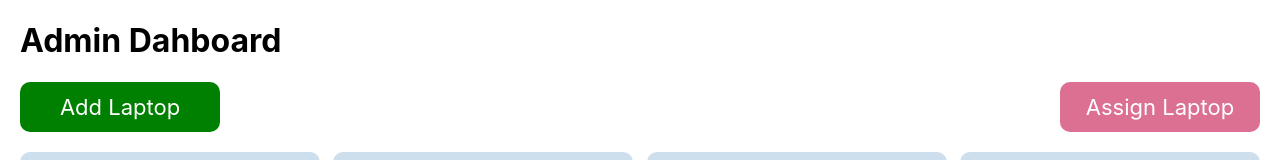
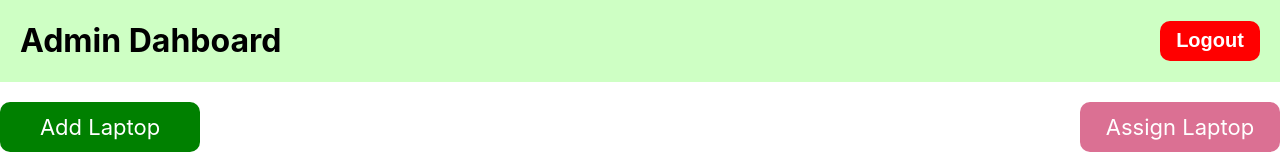
Before and after one commit to Skyer3108/rugas-new, a React (Create React App) app in the folder frontend/: page /admin-panel in a window 1280 px wide. Shown: the top 160 px of the page. Built offline with nearby package versions, Linux system fonts and the light colour scheme; no server answers; sample sign-in values are in the browser's storage.

Commit message:
new update

```diff
--- a/frontend/src/Components/AdminPanel/AdimDashboard.js
+++ b/frontend/src/Components/AdminPanel/AdimDashboard.js
@@ -37,6 +37,13 @@ const AdminDashboard = () => {
    setShowAssignLaptop(!showAssignLaptop)
     }
 
+
+    const handleLogout=()=>{
+        localStorage.removeItem('token')
+        localStorage.removeItem("role");
+        localStorage.removeItem("id");
+        window.location.reload()
+    }
 
     const showUpdate=()=>{
 
@@ -88,7 +95,12 @@ const AdminDashboard = () => {
 
             <div className='admin'>
 
-                <h1>Admin Dahboard</h1>
+
+<div className="nav">
+<h1>Admin Dahboard</h1>
+<button onClick={handleLogout}>Logout</button>
+</div>
+
 
 
 
--- a/frontend/src/Components/AdminPanel/EmpDetails/EmpDetails.js
+++ b/frontend/src/Components/AdminPanel/EmpDetails/EmpDetails.js
@@ -44,10 +44,6 @@ const EmpDetails=()=>{
                             <p>{val.email}</p>
                             <p>{val.role}</p>
                             <p>{val.status}</p>
-
-
-
-
                         </div>
                     ))
                 }
--- a/frontend/src/Components/AdminPanel/admin.css
+++ b/frontend/src/Components/AdminPanel/admin.css
@@ -1,10 +1,20 @@
-.admin{
+/* .admin{
     margin: 20px;
-}
+} */
 .laptop-card{
     display: flex;
     justify-content: space-between;
     flex-wrap: wrap;
+
+}
+.nav{
+    display: flex;
+    margin-bottom: 20px;
+}
+.nav button{
+    background-color: red;
+    cursor: pointer;
+    color: white;
 
 }
 .card{
--- a/frontend/src/Components/EmployeePanel/EmployeeDashBoard.js
+++ b/frontend/src/Components/EmployeePanel/EmployeeDashBoard.js
@@ -13,6 +13,16 @@ const [reportData,setReportData]=useState()
 const [reportShow,setReportShow]=useState(false)
 
 
+
+const handleLogout=()=>{
+    localStorage.removeItem('token')
+    localStorage.removeItem("role");
+    localStorage.removeItem("id");
+
+    alert('Logout sucessfully')
+    window.location.reload()
+
+}
 const handleShow=()=>{
     setReportShow(!reportShow)
 }
@@ -59,7 +69,7 @@ console.log('REPORT',val)
                 <button className='btn-1'>Report</button>
 
 
-                <button className='btn-2'>Log OUt</button>
+                <button onClick={handleLogout} className='btn-2'>Log OUt</button>
             </div>
             </div>
 
--- a/frontend/src/Components/LoginPopUp/Login.js
+++ b/frontend/src/Components/LoginPopUp/Login.js
@@ -25,7 +25,7 @@ const LoginPopUp = () => {
 
 
         e.preventDefault();
-        console.log("Hello",data)
+
 
         let newUrl =currentState==='Login'?`${url}/api/user/login`:`${url}/api/user/register`
 
@@ -33,7 +33,9 @@ const LoginPopUp = () => {
 
             let res = await axios.post(newUrl, data)
 
-            if (res.data) {
+            console.log("HELLO",res.data)
+
+            if (res.data.status===200) {
 
 
                 setToken(res.data.token)
@@ -45,8 +47,10 @@ const LoginPopUp = () => {
                 alert('User login sucessfully')
             navigate(res.data.role === "admin" ? "/admin-panel" : "/employee-panel")
 
-            console.log(res,2)
+
             } else {
+
+                console.log('ERRORRR')
                 alert(res.data.message)
             }
 
```
